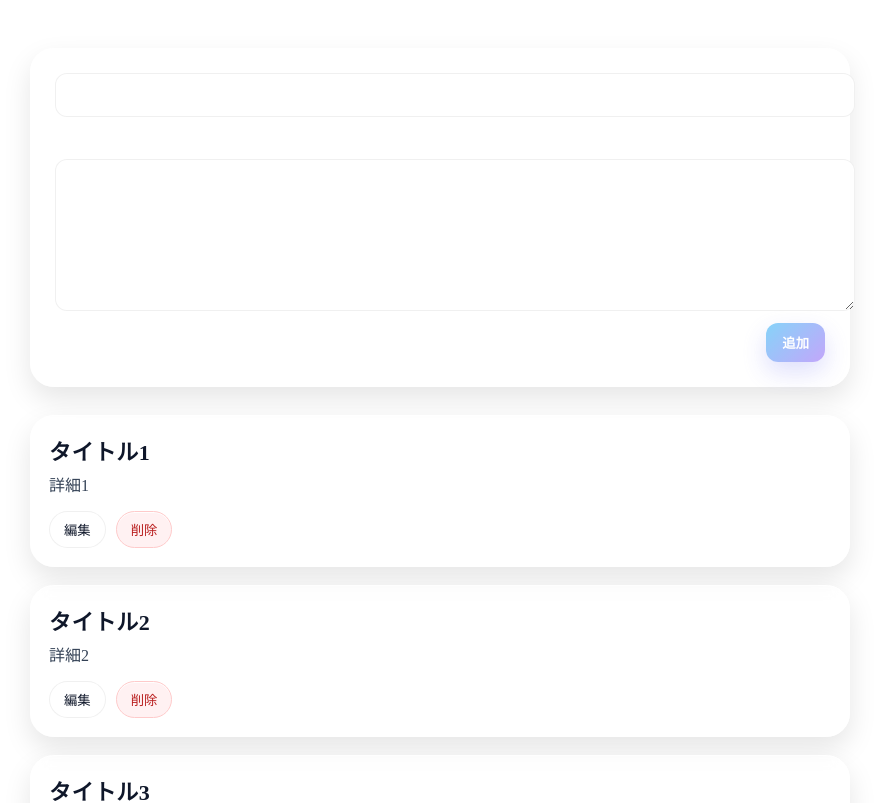
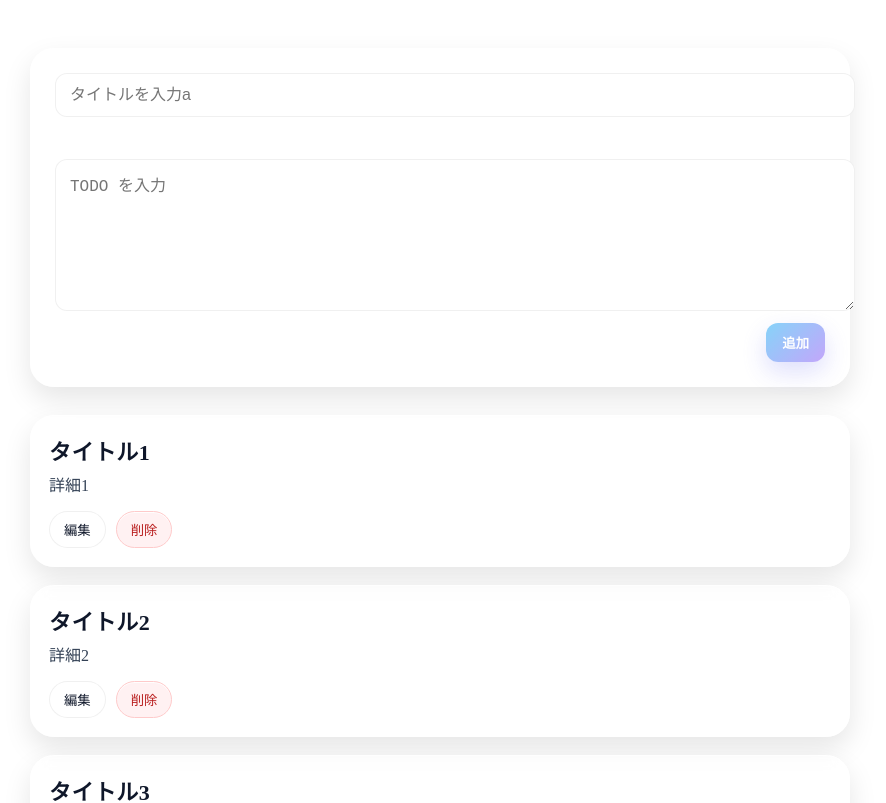
Before and after one commit to kaito-yasuda/test_251129, a React (Vite) app: page / in a window 1280 px wide. Shown: the top 803 px of the page, without its empty margins (200-1086 px from the left). Built offline with nearby package versions, Linux system fonts and the light colour scheme; the HTML template or start-up script is replaced by a standard one.

Commit message:
[wip] 新規登録_実装途中

```diff
--- a/src/components/RegisterForm/RegisterForm.tsx
+++ b/src/components/RegisterForm/RegisterForm.tsx
@@ -1,7 +1,10 @@
 import { useState } from 'react';
 import { actions, formCard, input, primaryBtn, textarea } from './RegisterForm.styles';
+import { TaskType } from '../../types.ts';
+type Props = {setTaskList:React.Dispatch<React.SetStateAction<TaskType[]>>}
+//↑これ合っている？
 
-export const RegisterForm = () => {
+export const RegisterForm = ({setTaskList}:Props) => {
   const [title, setTitle] = useState('');
   const [detail, setDetail] = useState('');
 
@@ -10,14 +13,25 @@
    */
   const onSubmitForm = (e: React.FormEvent) => {
     e.preventDefault();
-    // ここに追加ボタン押下時の処理を書く
+    //「タイトル」・「TODO」を入力後、追加ボタン押下でタスクカードを追加 taskList,setTaskListを書き換える
+    //「タイトル」・「TODO」のいずれかが空欄の場合には登録できないようにする
+    // task
+    // idは重複が許されない→数値化された新しい時間の値をidに入れるdate.now()を使用
+
+    const newTask = {
+    id: Date.now(),
+    title: title,
+    detail: detail,
+    }
+    console.log("newtask")
+    setTaskList([])
   };
 
   return (
     <form style={formCard} onSubmit={(e) => onSubmitForm(e)}>
-      <input style={input} type='text' value={title} onChange={(e) => setTitle(e.target.value)} />
+      <input style={input} type='text' value={title} onChange={(e) => setTitle(e.target.value)} placeholder='タイトルを入力a'/>
       <br />
-      <textarea style={textarea} value={detail} onChange={(e) => setDetail(e.target.value)} rows={7}></textarea>
+      <textarea style={textarea} value={detail} onChange={(e) => setDetail(e.target.value)} rows={7} placeholder='TODO を入力'></textarea>
       <div style={actions}>
         <button style={primaryBtn(true)} type='submit'>
           追加
--- a/src/pages/Home/Home.tsx
+++ b/src/pages/Home/Home.tsx
@@ -15,7 +15,7 @@
   return (
     <div style={homeStyle}>
       <main style={mainStyle}>
-        <RegisterForm />
+        <RegisterForm setTaskList={setTaskList}/>
         <TaskList taskList={taskList} />
       </main>
     </div>
```
